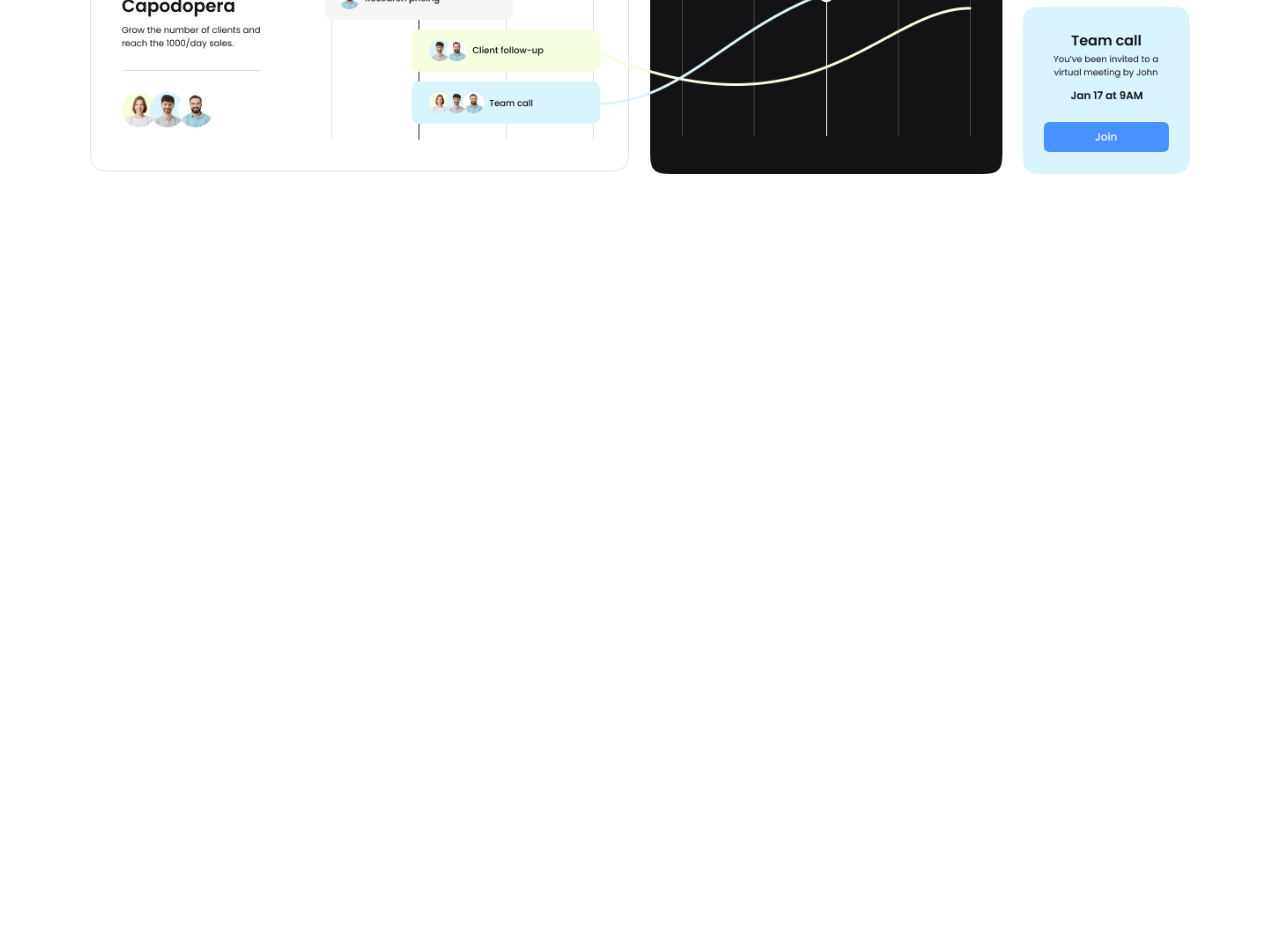
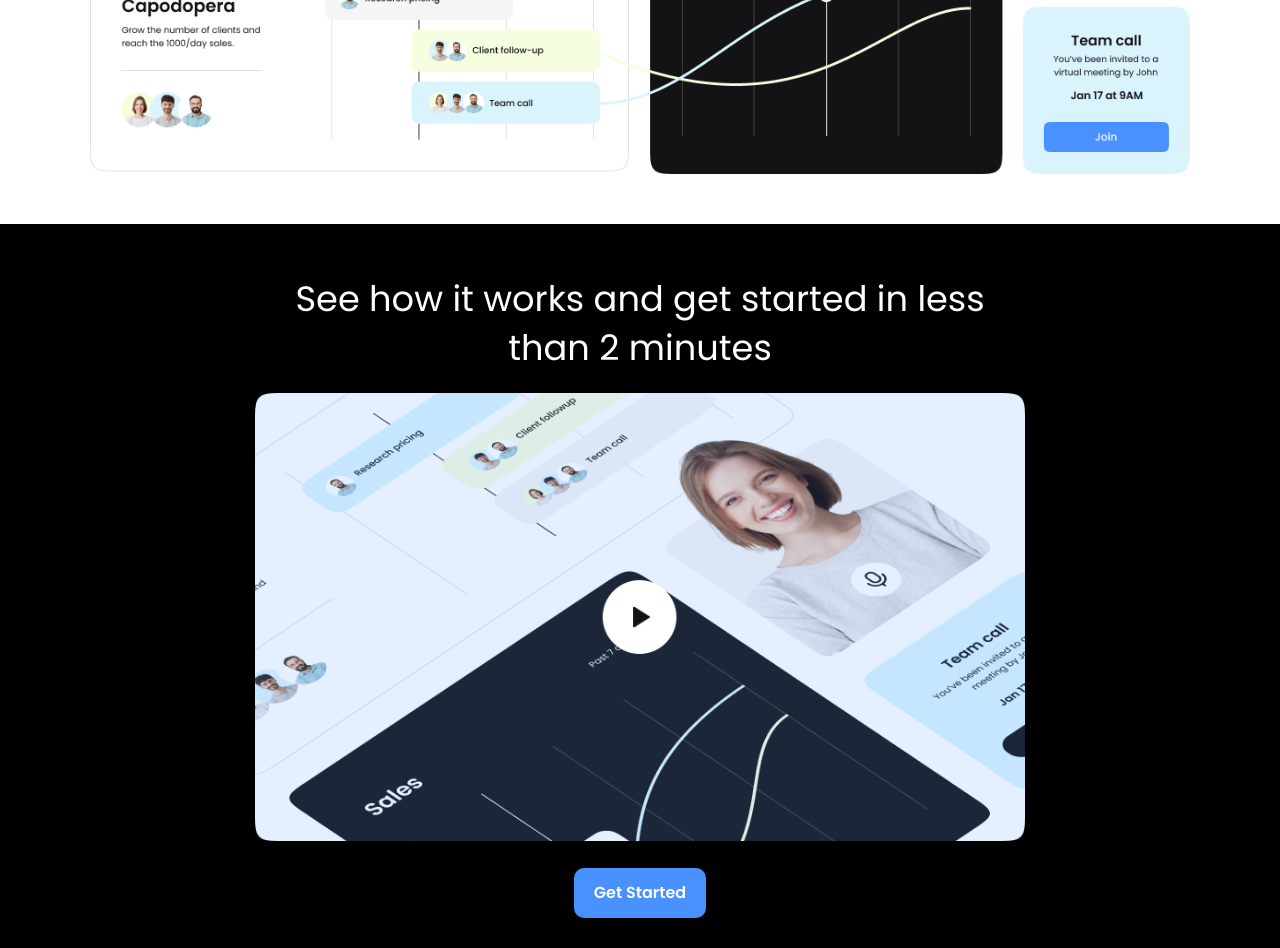
Before and after one commit to mohitcse88/growth-web, a plain HTML site: page index.html in a window 1280 px wide. Shown: the part 500-1448 px from the top of the page. Before the commit the page ends 800 px from the top, so only its background shows below. Drawn offline with Linux system fonts and the light colour scheme.

Commit message:
video section completed and background Utility classes

```diff
--- a/css/style.css
+++ b/css/style.css
@@ -91,6 +91,21 @@ width: 70%;
     margin-bottom: 20px;
 }
 
+/* Video */
+.video{
+    padding: 10px 0 30px;
+}
+
+.video-content{
+    display: flex;
+    flex-direction: column;
+    align-items: center;
+}
+
+.video-preview{
+    margin-bottom: 20px;
+}
+
 /* Utility Classes */
 .container{
     max-width: 1100px;
@@ -173,3 +188,21 @@ width: 70%;
 .text-center{
     text-align: center;
 }
+
+/* Background */
+.bg-primary{
+    background-color: var(--primary-color);
+    color: #fff;
+}
+.bg-light{
+    background-color: var(--light-color);
+    color: #333;
+}
+.bg-dark{
+    background-color: var(--dark-color);
+    color: #fff;
+}
+.bg-black{
+    background-color: #000;
+    color: #fff;
+}
--- a/index.html
+++ b/index.html
@@ -77,6 +77,25 @@
       </div>
     </section>
 
+    <!-- Video Section -->
+    <section class="video bg-black">
+      <div class="container-sm">
+        <h2 class="video-heading text-xl text-center">
+          See how it works and get started in less than 2 minutes
+        </h2>
+        <div class="video-content">
+          <a href="#">
+            <img
+              src="./images/video-preview.png"
+              alt="video"
+              class="video-preview"
+            />
+          </a>
+          <a href="#" class="btn btn-primary">Get Started</a>
+        </div>
+      </div>
+    </section>
+
     <script src="./js/main.js"></script>
   </body>
 </html>
```
